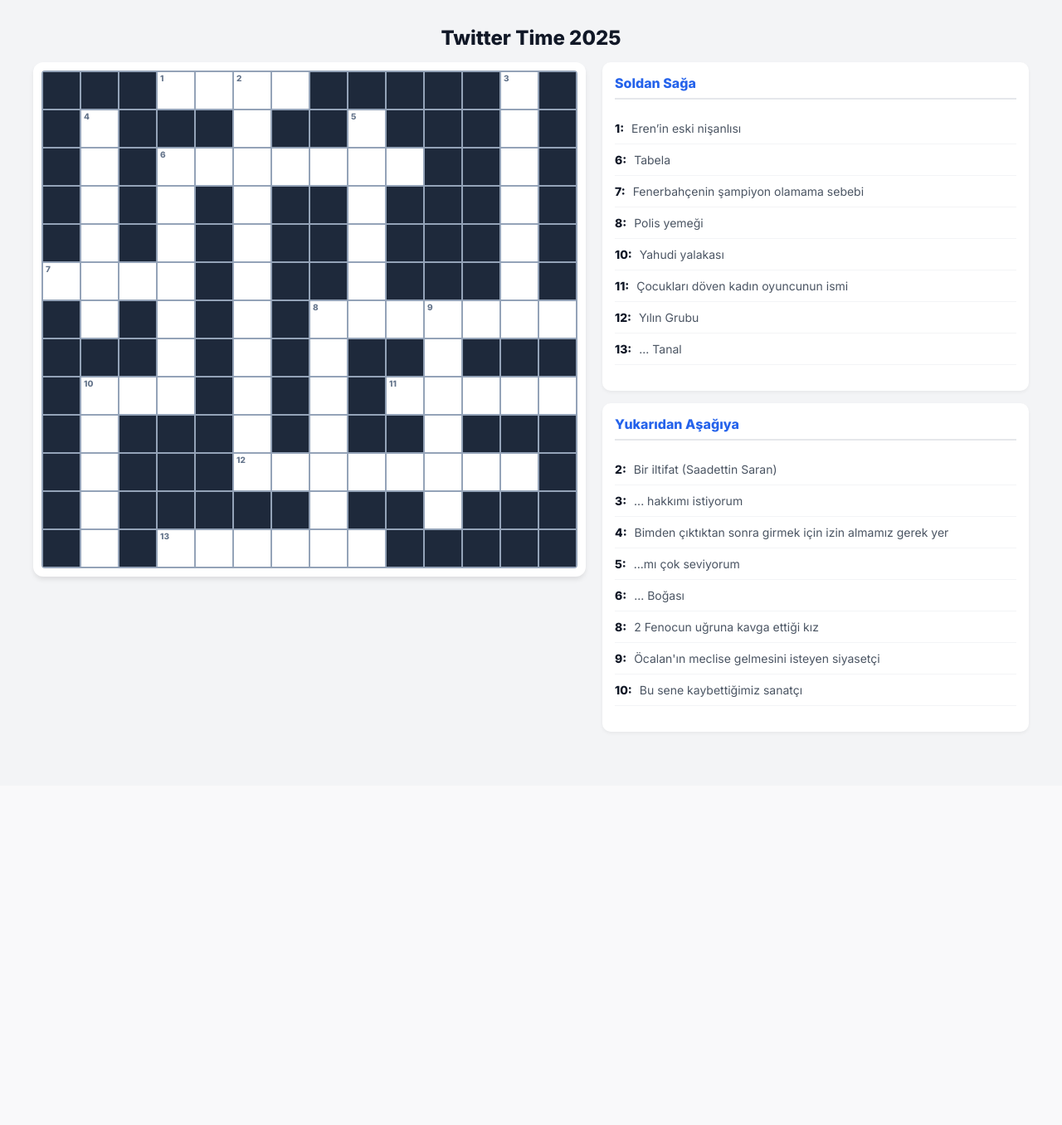
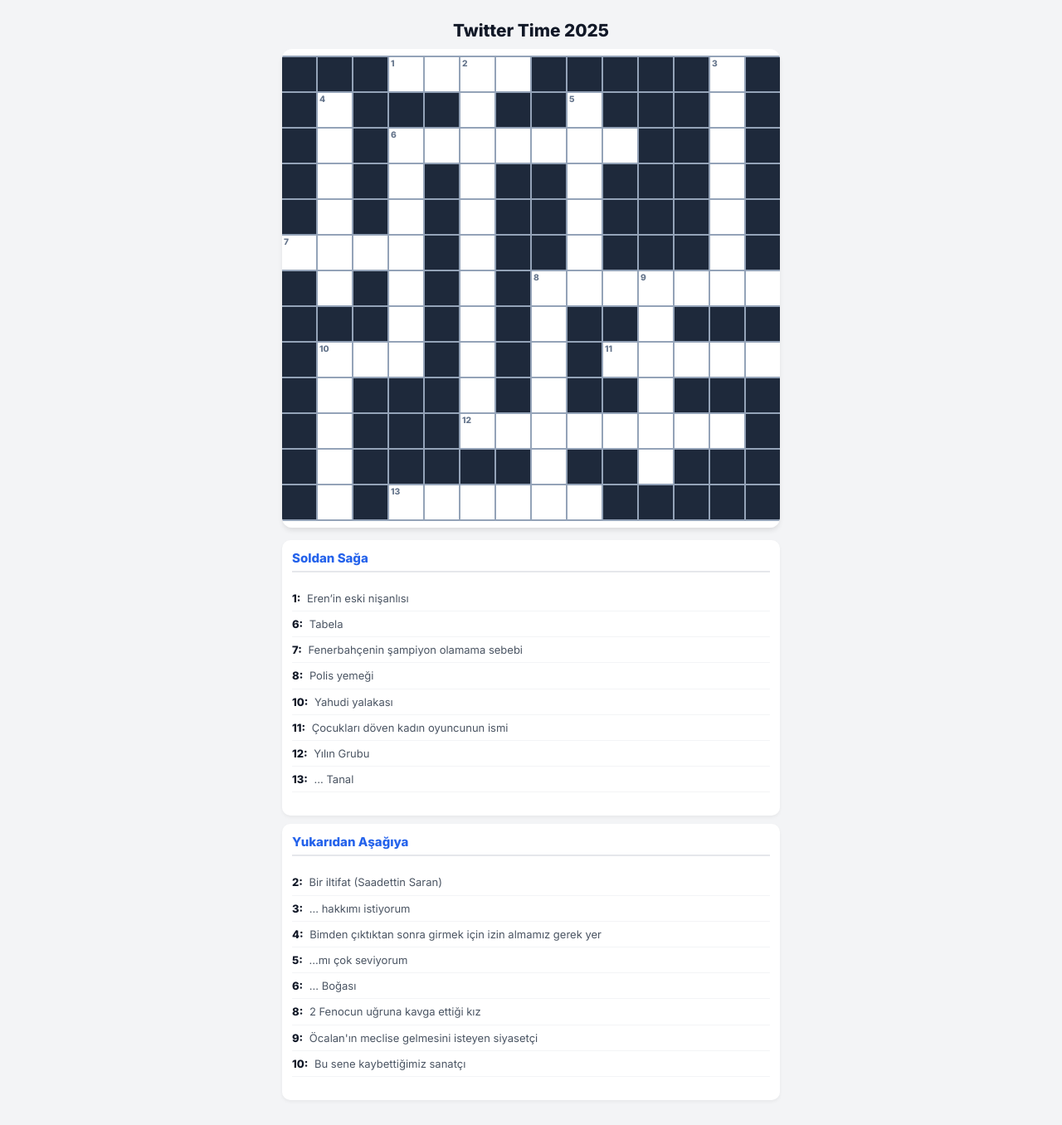
Before and after one commit to Bisbilge/bulmaca-sitesi, a Django app: page / in a window 1280 px wide. Shown: the whole page at 83% size. Before the commit the page ends 884 px from the top, so only its background shows below. Run offline with Django 5.2, Linux system fonts and the light colour scheme.

Commit message:
Yeni bulmaca

```diff
--- a/templates/game/index.html
+++ b/templates/game/index.html
@@ -12,56 +12,57 @@
             --primary-color: #2563eb;
             --text-color: #111827;
             --cell-bg: #ffffff;
-            /* Mobilde varsayılan boyut biraz daha küçük olsun */
-            --cell-size: 44px;
+
+            /* Varsayılan boyut (JS bunu ezecek) */
+            --cell-size: 40px;
+            /* Font boyutu kutunun %60'ı olsun */
+            --font-scale: 0.6;
         }
 
         body {
             font-family: 'Inter', sans-serif;
             background-color: var(--bg-color);
             margin: 0;
-            padding: 15px 10px; /* Kenar boşlukları mobilde azaldı */
+            padding: 10px;
             display: flex;
             flex-direction: column;
             align-items: center;
             min-height: 100vh;
-            /* Mobilde aşağı çekince yenilemeyi engelle (App hissi verir) */
             overscroll-behavior-y: none;
         }
 
         h1 {
             color: var(--text-color);
-            margin-bottom: 15px;
-            font-size: 1.5rem; /* Mobilde başlık çok yer kaplamasın */
+            margin-bottom: 10px;
+            font-size: 1.3rem;
             text-align: center;
         }
 
         .game-container {
             display: flex;
-            gap: 20px;
-            justify-content: center;
-            align-items: flex-start;
-            flex-wrap: wrap;
+            flex-direction: column; /* Mobilde direkt alt alta */
+            align-items: center;
+            gap: 15px;
             width: 100%;
-            max-width: 1200px;
+            max-width: 600px; /* Tablette çok yayılmasın */
         }
 
         /* --- BULMACA KARTI --- */
         .puzzle-card {
             background: white;
-            padding: 10px; /* Mobilde padding azaldı */
+            padding: 8px;
             border-radius: 12px;
             box-shadow: 0 4px 6px -1px rgba(0, 0, 0, 0.1);
 
-            /* MOBİL İÇİN KRİTİK: */
-            /* Kartın genişliği ekranı aşarsa içerik taşmasın, kaydırılsın */
-            max-width: 100%;
-            overflow: auto;
-            -webkit-overflow-scrolling: touch; /* iOS'ta akıcı kaydırma */
+            /* Genişlik %100 olsun ki JS ekranı tam ölçebilsin */
+            width: 100%;
+            box-sizing: border-box;
 
             display: flex;
-            justify-content: center; /* Küçük bulmacaları ortalar */
-            align-items: flex-start; /* Büyük bulmacalarda üstte kalsın */
+            justify-content: center;
+
+            /* Yine de taşma koruması bırakalım (Çok büyük puzzlelar için) */
+            overflow-x: auto;
         }
 
         .grid-board {
@@ -70,8 +71,6 @@
             background-color: #94a3b8;
             border: 2px solid #94a3b8;
             border-radius: 4px;
-            /* Grid boşken bile çökmesin */
-            min-width: min-content;
         }
 
         .cell {
@@ -81,15 +80,14 @@
             position: relative;
         }
 
-        .cell.black {
-            background-color: #1e293b;
-        }
+        .cell.black { background-color: #1e293b; }
 
         .cell-number {
             position: absolute;
             top: 2px;
-            left: 3px;
-            font-size: 10px; /* Biraz küçülttük */
+            left: 2px;
+            /* Numara boyutu da dinamik olsun */
+            font-size: calc(var(--cell-size) * 0.25);
             font-weight: 700;
             color: #64748b;
             z-index: 5;
@@ -102,7 +100,8 @@
             height: 100%;
             border: none;
             text-align: center;
-            font-size: 20px; /* Mobilde font çok büyükse taşabilir */
+            /* Font boyutu dinamik */
+            font-size: calc(var(--cell-size) * var(--font-scale));
             font-weight: 800;
             text-transform: uppercase;
             outline: none;
@@ -113,83 +112,47 @@
             border-radius: 0;
             z-index: 10;
             cursor: text;
-            padding-top: 8px;
-            /* Mobilde tıklayınca mavi yanıp sönmeyi kapat */
-            -webkit-tap-highlight-color: transparent;
+            /* Dikey ortalama ayarı */
+            padding-top: calc(var(--cell-size) * 0.15);
         }
 
-        .cell input:focus {
-            background-color: #dbeafe;
-        }
-
+        .cell input:focus { background-color: #dbeafe; }
         .cell input.correct { background-color: #dcfce7 !important; color: #166534 !important; }
         .cell input.wrong { background-color: #fee2e2 !important; color: #991b1b !important; }
 
         /* --- İPUÇLARI --- */
         .clues-wrapper {
-            flex: 1;
-            min-width: 300px; /* Mobilde tam genişlik alacak */
             width: 100%;
             display: flex;
-            flex-direction: column; /* Mobilde alt alta */
-            gap: 15px;
-            padding-bottom: 50px; /* Klavye açılınca en alttaki görünsün diye */
+            flex-direction: column;
+            gap: 10px;
+            padding-bottom: 20px;
         }
 
         .clue-box {
             background: white;
-            padding: 15px;
+            padding: 12px;
             border-radius: 10px;
             box-shadow: 0 2px 4px rgba(0,0,0,0.05);
         }
 
         .clue-box h3 {
             margin-top: 0;
-            font-size: 16px;
+            font-size: 15px;
             color: var(--primary-color);
             border-bottom: 2px solid #e5e7eb;
-            padding-bottom: 8px;
+            padding-bottom: 6px;
         }
 
         .clue-box ul { padding: 0; list-style: none; }
         .clue-box li {
-            padding: 8px 0; /* Mobilde daha rahat okunsun diye biraz açtık */
+            padding: 6px 0;
             border-bottom: 1px solid #f3f4f6;
-            font-size: 14px;
-            line-height: 1.5;
+            font-size: 13px;
+            line-height: 1.4;
             color: #4b5563;
         }
-        .clue-box strong { color: #111827; margin-right: 5px; }
-
-        /* --- MOBİL İÇİN ÖZEL MEDYA SORGULARI --- */
-        @media (max-width: 768px) {
-            :root {
-                /* Kutuları çok küçültmüyoruz, sığmazsa kaydırılsın istiyoruz */
-                --cell-size: 40px;
-            }
-
-            body {
-                padding: 10px 5px;
-            }
-
-            .game-container {
-                flex-direction: column;
-                align-items: center;
-                gap: 15px;
-            }
-
-            .puzzle-card {
-                width: 100%; /* Kart ekranı kaplasın */
-                box-sizing: border-box;
-                /* İçindeki grid büyükse kaydırma çubuğu çıksın */
-                justify-content: flex-start;
-            }
-
-            .clues-wrapper {
-                width: 100%;
-                min-width: auto;
-            }
-        }
+        .clue-box strong { color: #111827; margin-right: 4px; }
     </style>
 </head>
 <body>
@@ -199,7 +162,7 @@
     {{ puzzle|json_script:"bulmaca-data" }}
 
     <div class="game-container">
-        <div class="puzzle-card">
+        <div class="puzzle-card" id="puzzle-card-container">
             <div id="grid" class="grid-board"></div>
         </div>
 
@@ -227,14 +190,43 @@
         const dataScript = document.getElementById('bulmaca-data');
         const puzzleData = JSON.parse(dataScript.textContent);
         const gridElement = document.getElementById('grid');
+        const cardContainer = document.getElementById('puzzle-card-container');
+
+        // --- AKILLI BOYUTLANDIRMA FONKSİYONU ---
+        function resizeGrid() {
+            if (!puzzleData || !puzzleData.width) return;
+
+            // 1. Ekranın (veya kartın) kullanılabilir genişliğini al
+            // 20px padding payı düşüyoruz
+            const availableWidth = cardContainer.clientWidth - 16;
+
+            // 2. Kolon sayısına böl
+            let newSize = Math.floor(availableWidth / puzzleData.width);
+
+            // 3. SINIRLARI BELİRLE:
+            // Maksimum 50px olsun (Masaüstünde dev gibi olmasın)
+            if (newSize > 50) newSize = 50;
+
+            // Minimum 32px olsun (Daha küçülürse parmakla basılamaz, o zaman kaydırma açılır)
+            if (newSize < 32) newSize = 32;
+
+            // 4. CSS Değişkenini Güncelle
+            document.documentElement.style.setProperty('--cell-size', newSize + 'px');
+        }
+
+        // Sayfa yüklenince ve ekran boyutu değişince hesapla
+        window.addEventListener('load', resizeGrid);
+        window.addEventListener('resize', resizeGrid);
 
         if (!puzzleData || !puzzleData.grid) {
             gridElement.innerHTML = "Veri Hatası";
         } else {
-            // Grid kolon ayarı
+            // İlk hesaplamayı hemen yap
+            resizeGrid();
+
+            // Grid Ayarı
             gridElement.style.gridTemplateColumns = `repeat(${puzzleData.width}, var(--cell-size))`;
 
-            // Numara sayacı
             let clueCounter = 1;
 
             puzzleData.grid.forEach((row, rowIndex) => {
@@ -245,13 +237,12 @@
                     if (cellValue === '#') {
                         cellDiv.classList.add('black');
                     } else {
-                        // --- NUMARALANDIRMA MANTIĞI (Aynı) ---
+                        // Numaralandırma Mantığı (Aynı)
                         const isAcrossStart = (colIndex === 0 || row[colIndex - 1] === '#') &&
                                               (colIndex + 1 < puzzleData.width && row[colIndex + 1] !== '#');
 
                         const prevRow = puzzleData.grid[rowIndex - 1];
                         const nextRow = puzzleData.grid[rowIndex + 1];
-
                         const isDownStart = (rowIndex === 0 || (prevRow && prevRow[colIndex] === '#')) &&
                                             (nextRow && nextRow[colIndex] !== '#');
 
@@ -262,15 +253,12 @@
                             cellDiv.appendChild(numSpan);
                             clueCounter++;
                         }
-                        // --------------------------------
 
                         const input = document.createElement('input');
                         input.maxLength = 1;
                         input.dataset.row = rowIndex;
                         input.dataset.col = colIndex;
                         input.dataset.answer = cellValue;
-
-                        // Mobilde klavye ayarları
                         input.setAttribute('inputmode', 'text');
                         input.setAttribute('autocomplete', 'off');
 
@@ -296,7 +284,7 @@
                 });
             });
 
-            // YÖN TUŞLARI (Aynı)
+            // Yön Tuşları
             document.addEventListener('keydown', (e) => {
                 if (document.activeElement.tagName !== "INPUT") return;
                 const current = document.activeElement;
```
